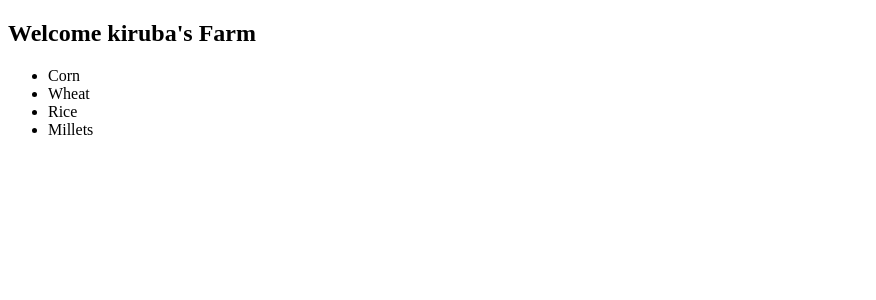
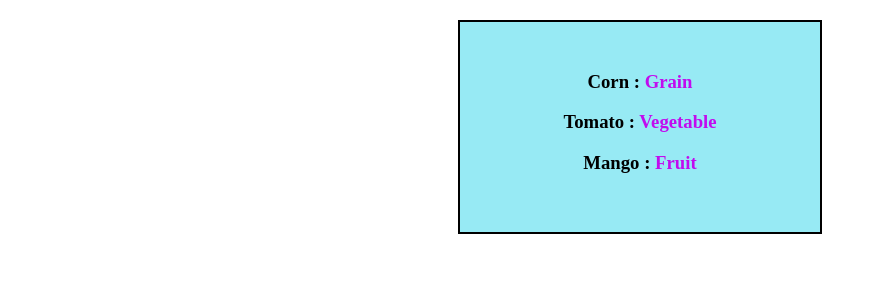
Before and after one commit to kirubasar/react-learning1, a React (Vite) app: page / in a window 1280 px wide. Shown: the top 300 px of the page, without its empty margins (0-876 px from the left). Built offline with nearby package versions, Linux system fonts and the light colour scheme.

Commit message:
rendering card using map

```diff
--- a/src/App.css
+++ b/src/App.css
@@ -0,0 +1,9 @@
+.cards{
+  width: 300px;
+  height: 150px;
+  border: 2px solid black;
+  margin: 20px auto;
+  padding: 30px;
+  background-color: rgb(151, 234, 244);
+  text-align: center;
+  }
--- a/src/App.jsx
+++ b/src/App.jsx
@@ -1,26 +1,25 @@
 import React from 'react'
 import Welcome from './Welcome'
+import './App.css'
 // functional component & resuable component eg
 
 const App = () => {
   const crops = [
-    { name: "Corn", harvest: "90 days" },
-    { name: "Wheat", harvest: "120 days" },
-    { name: "Rice", harvest: "150 days" },
-    { name: "Millets", harvest: "80 days" }
+    { name: "Corn", category: "Grain" },
+    { name: "Tomato", category: "Vegetable" },
+    { name: "Mango", category: "Fruit" },
   ];
 
 
 
   return (
-    <div>
-      <h2>Welcome kiruba's Farm</h2>
-      {/* passing full object-eg5*/}
-      <ul>
+    <div className="cards">
+      {/* Rendering cards using .map()-eg6*/}
+
       {crops.map((crop, index)=>(
-        <Welcome key={index} data={crop} onPress={()=>{alert('you harvested ' + crop.name +"-" + crop.harvest)}}/>
+        <Welcome key={index} data={crop}/>
       ))}
-      </ul>
+
     </div>
   )
 }
--- a/src/Welcome.jsx
+++ b/src/Welcome.jsx
@@ -1,12 +1,10 @@
 import React from 'react'
 // functional component and resuable component eg:
-const Welcome =({data, onPress}) =>{
+const Welcome =({data}) =>{
   return (
-    /* when we use li we write <> without div */
-    <>
-    {/* not using ul here because ul is used in App.jsx that is correct way*/}
-        <li onClick={onPress} style={{cursor:"pointer"}}> {data.name}</li>
-    </>
+    <div className="card">
+    <h3>{data.name} : <span style={{color:"rgba(193, 12, 238, 1)"}}>{data.category}</span></h3>
+    </div>
   )
 }
 
```
